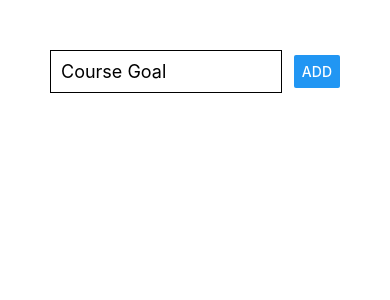
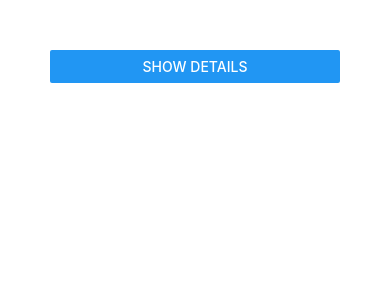
Before and after one commit to ashishpansuriya/ReactNative-todo, a React Native app: screen / in a window 390 px wide. Shown: the top 300 px of the page. Built offline with nearby package versions, Linux system fonts and the light colour scheme.

Commit message:
About Modal

```diff
--- a/App.js
+++ b/App.js
@@ -12,9 +12,11 @@ import GoalInput from "./comonent/GoalInput";
 export default function App() {
 
   const [course, setCourse] = useState([]);
-
+  const [isAddModal , setIsAddModal] = useState(false);
   const addCourse = addCourseItem => {
     setCourse((currentCourse) => [...course, addCourseItem]);
+
+    setIsAddModal(false);
   };
 
   function onDeleteCourse(position) {
@@ -41,15 +43,21 @@ export default function App() {
     </View>
   );
 
+  const cancelButton = () => {
+    setIsAddModal(false);
+  }
+
   return (
     <View style={{ padding: 50 }}>
 
-      <GoalInput addCourse = {addCourse}/>
+      <Button  title="Show Details" onPress={() => setIsAddModal(true)}/>
+
+      <GoalInput visible={isAddModal} addCourse = {addCourse} onCancel ={cancelButton}/>
 
       <FlatList
         data={course}
+        keyExtractor={(item) => item.id}
         renderItem={renderItem}
-        keyExtractor={(item) => item.id}
       />
     </View>
   );
--- a/comonent/GoalInput.js
+++ b/comonent/GoalInput.js
@@ -1,5 +1,5 @@
 import React, { useState } from "react";
-import { View, TextInput, Button, StyleSheet } from "react-native";
+import { View, TextInput, Button, StyleSheet, Modal } from "react-native";
 
 const GoalInput = (props) => {
   const [output, setOutput] = useState("");
@@ -8,36 +8,59 @@ const GoalInput = (props) => {
     setOutput(enterText);
   }
 
+  const outputHandler = () => {
+    props.addCourse(output);
+    setOutput("");
+  };
+
   return (
-    <View
-      style={{
-        flexDirection: "row",
-        justifyContent: "space-between",
-        alignItems: "center",
-      }}
-    >
+    <Modal visible={props.visible} animationType="fade">
+      <View style={styles.modalViewStyle}>
         <TextInput
           style={styles.input}
           placeholder="Course Goal"
           value={output}
           onChangeText={inputMethod}
         />
-      <Button
-        title="ADD"
-        onPress={(() =>  props.addCourse(output))}
-      />
+        <View style={styles.buttonContainer}>
+          <View style={styles.buttons}>
+            <Button title="CANCEL" color={"red"} onPress={props.onCancel} />
           </View>
+
+          <View style={styles.buttons}>
+            <Button title="ADD" onPress={outputHandler} />
+          </View>
+        </View>
+      </View>
+    </Modal>
   );
 };
 
 const styles = StyleSheet.create({
+  modalViewStyle: {
+    flex: 1,
+    justifyContent: "center",
+    alignItems: "center",
+    margin: 10,
+  },
+
   input: {
     width: "80%",
-    height: "100%",
     borderColor: "#000",
     fontSize: 18,
     borderWidth: 1,
     padding: 10,
+    margin: 10,
+  },
+
+  buttonContainer: {
+    flexDirection: "row",
+    justifyContent: "space-around",
+    width: "60%",
+  },
+
+  buttons: {
+    width: "40%",
   },
 });
 
```
Lines whose indentation alone changed are shown as unchanged.
